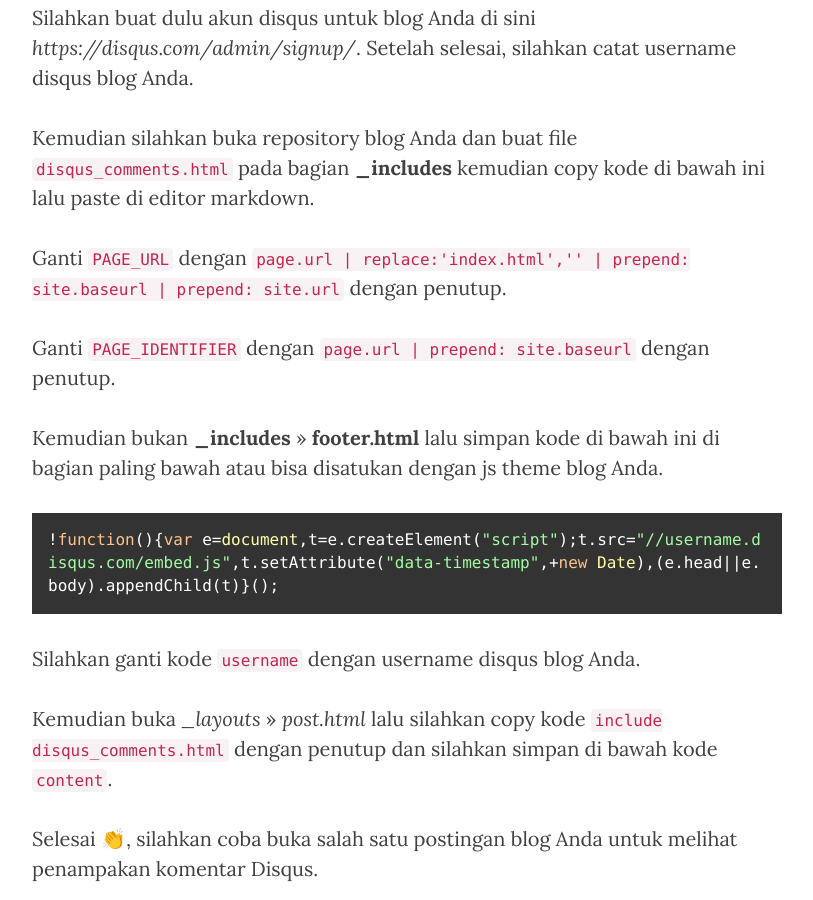
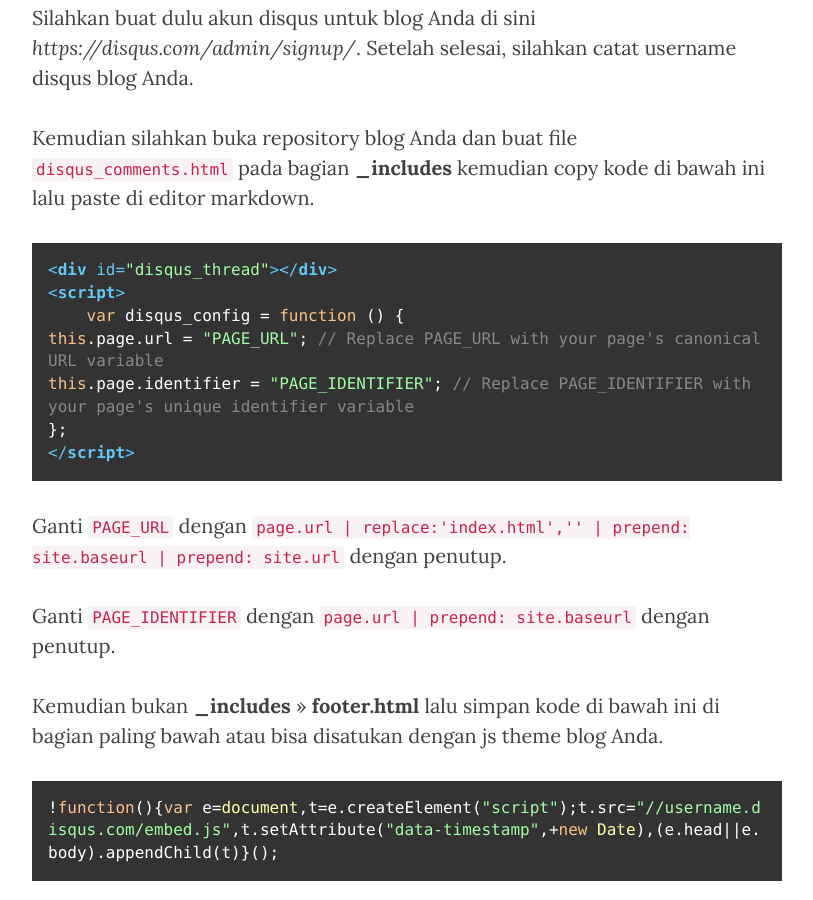
Before and after one commit to KompiAjaib/kompiajaib.github.io, a Jekyll site: the page built from _posts/2016-06-01-memasang-komentar-disqus-pada-github-pages.markdown, in a window 1280 px wide and 900 px high, scrolled down 1069 px. Shown: the whole window, without its empty margins (233-1046 px from the left). Built offline with Jekyll 4.4.1, drawn with Linux system fonts in a browser that asks for light colours; nearby versions of some CDN libraries; emoji names are drawn with the system emoji font; comment, search, counter and statistics services are not loaded.

Commit message:
Update 2016-06-01-memasang-komentar-disqus-pada-github-pages.markdown

````diff
--- a/_posts/2016-06-01-memasang-komentar-disqus-pada-github-pages.markdown
+++ b/_posts/2016-06-01-memasang-komentar-disqus-pada-github-pages.markdown
@@ -22,7 +22,15 @@ Silahkan buat dulu akun disqus untuk blog Anda di sini *https://disqus.com/admin
 
 Kemudian silahkan buka repository blog Anda dan buat file `disqus_comments.html` pada bagian **_includes** kemudian copy kode di bawah ini lalu paste di editor markdown.
 
-
+```
+<div id="disqus_thread"></div>
+<script>
+    var disqus_config = function () {
+this.page.url = "PAGE_URL"; // Replace PAGE_URL with your page's canonical URL variable
+this.page.identifier = "PAGE_IDENTIFIER"; // Replace PAGE_IDENTIFIER with your page's unique identifier variable
+};
+</script>
+```
 
 Ganti `PAGE_URL` dengan `page.url | replace:'index.html','' | prepend: site.baseurl | prepend: site.url` dengan penutup.
 
````
